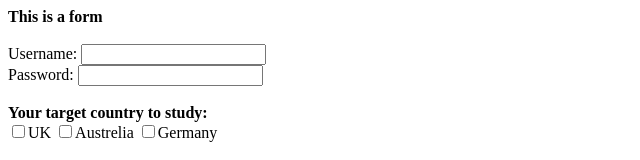
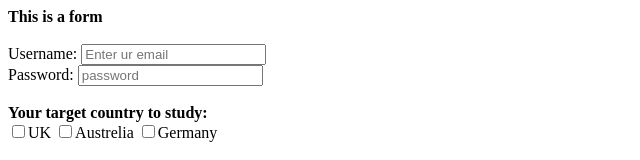
Before and after one commit to hasanalBnna/Python-Learning, a plain HTML site: page Module-10 HTML/html-02/index.html in a window 1280 px wide. Shown: the top 160 px of the page, without its empty margins (0-640 px from the left). Drawn offline with Linux system fonts and the light colour scheme.

Commit message:
uncounted commit

```diff
--- a/Module-10 HTML/html-02/index.html
+++ b/Module-10 HTML/html-02/index.html
@@ -11,10 +11,10 @@
         <strong>This is a form</strong>
         <br><br>
         <label for="un">Username:</label>
-        <input id="un" type="email" required/>
+        <input id="un" name="username" type="email" placeholder="Enter ur email" required/>
         <br>
         <label for="pw">Password:</label>
-        <input id="pw" type="password"/>
+        <input id="pw" type="password" placeholder="password" minlength="6"/>
         <br><br>
         <strong>Your target country to study:</strong>
         <br>
```
